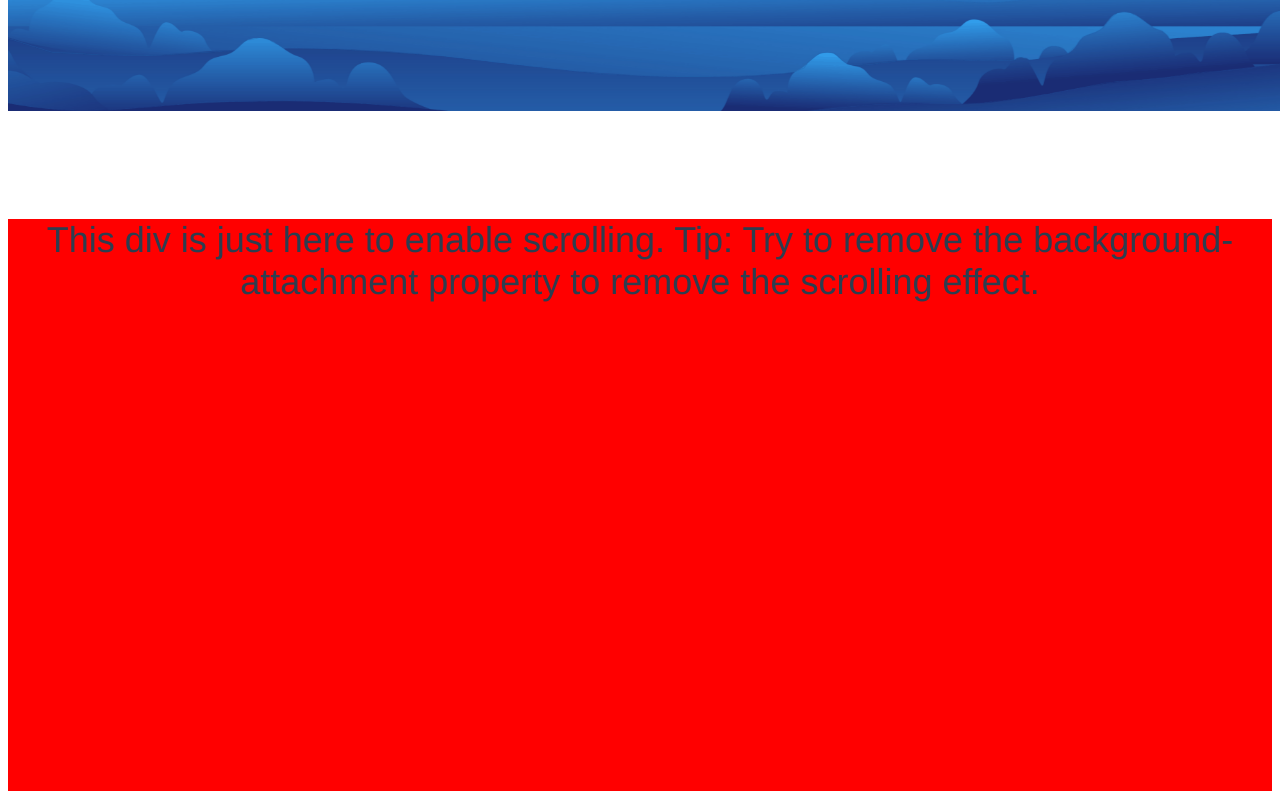
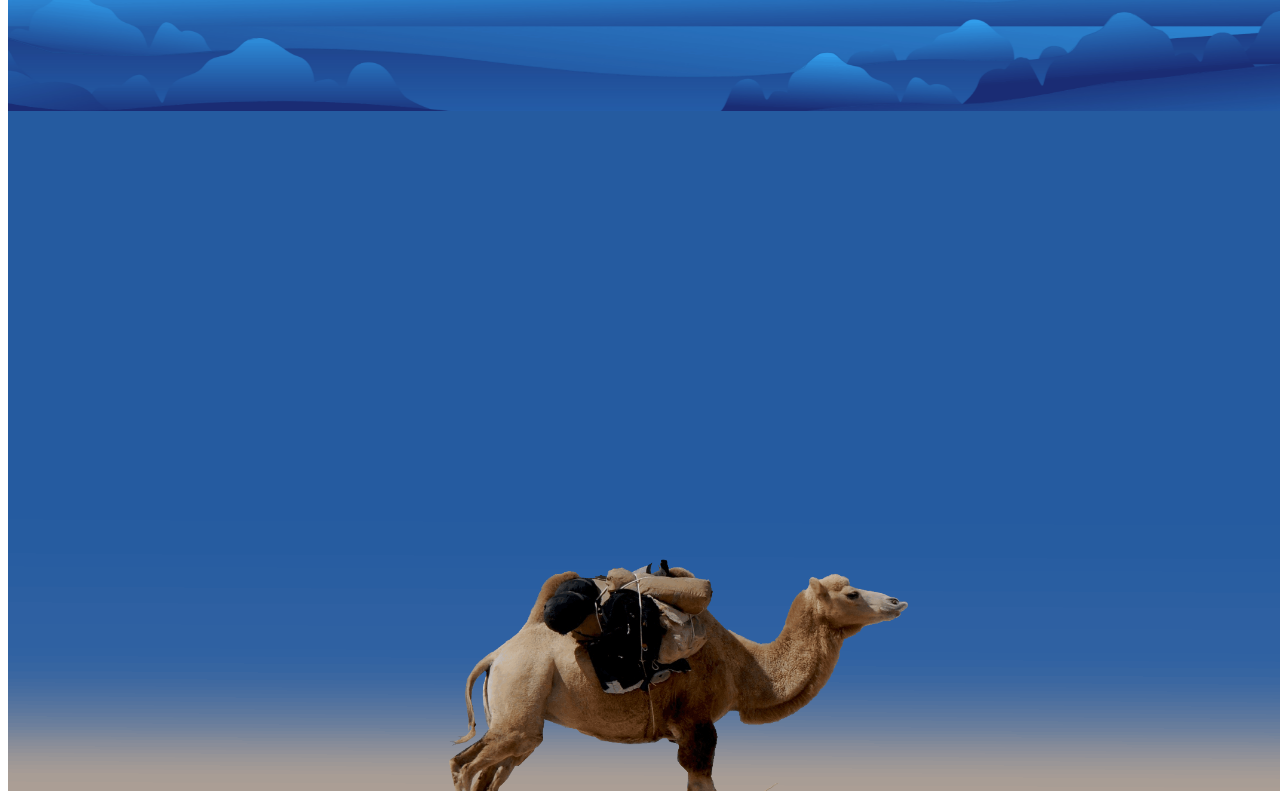
Before and after one commit to TWcamel/literate-doodle, a Vue app: page / in a window 1280 px wide. Shown: the part 849-1640 px from the top of the page. Built offline with nearby package versions, Linux system fonts and the light colour scheme.

Commit message:
coverImg

```diff
--- a/src/App.vue
+++ b/src/App.vue
@@ -12,6 +12,11 @@ export default {
 </script>
 
 <style>
+:root {
+    --bgcolorFist: #255ba0;
+    --bgcolorSecond: #dddbd7;
+}
+
 #app {
     font-family: Avenir, Helvetica, Arial, sans-serif;
     -webkit-font-smoothing: antialiased;
@@ -19,5 +24,6 @@ export default {
     text-align: center;
     color: #2c3e50;
     margin-top: 60px;
+    background-color: var(--bgcolorSecond);
 }
 </style>
--- a/src/components/CoverImg.vue
+++ b/src/components/CoverImg.vue
@@ -1,13 +1,28 @@
 <template>
-
+    <div
+        id="CoverImg"
+        :style="{
+            background: coverImg
+        }"
+    >
+    </div>
 </template>
 
 <script>
 export default {
-
+    data() {
+        return {
+            coverImg: `url(${require("@/assets/CoverImg.png")})`
+        }
+    }
 }
 </script>
 
 <style scoped>
-
+#CoverImg {
+    width: 100vw;
+    height: 1300px;
+    background-position: center !important;
+    background-size: cover !important;
+}
 </style>
--- a/src/components/ParallaxContainer.vue
+++ b/src/components/ParallaxContainer.vue
@@ -22,26 +22,15 @@ export default {
             ]
         }
     },
-    created() {
-        window.addEventListener("scroll", this.handleScroll, {
-            capture: false,
-            passive: true
-        })
+    mounted() {
+        this.stopListenOutOfDom()
     },
     destroy() {
         window.removeEventListener("scroll", this.handleScroll)
     },
-    mounted() {
-        console.info(
-            document
-                .querySelector("#ParallaxContainer")
-                .getElementsByTagName("div")[1]
-                .style.getPropertyValue("transform")
-        )
-    },
     methods: {
         handleScroll(event) {
-            let parent = document.querySelector("#ParallaxContainer")
+            const parent = document.querySelector("#ParallaxContainer")
             parent.style.setProperty("--y", `${window.scrollY}px`)
 
             // below code wouldn't worked, i hava no idea how could this happened
@@ -56,6 +45,25 @@ export default {
             //         "important"
             //     )
             // }
+        },
+
+        stopListenOutOfDom() {
+            const referenceImg = document.querySelector(
+                ".Parallax-item:last-child"
+            )
+
+            const observer = new IntersectionObserver(entries => {
+                const [{ isIntersecting }] = entries
+
+                if (isIntersecting)
+                    window.addEventListener("scroll", this.handleScroll, {
+                        capture: false,
+                        passive: true
+                    })
+                else window.removeEventListener("scroll", this.handleScroll)
+            })
+
+            observer.observe(referenceImg)
         }
     }
 }
@@ -66,8 +74,7 @@ export default {
     width: 100vw;
     height: 900px;
     --y: 0px;
-    --bgcolor: #2561ab;
-    background-color: var(--bgcolor);
+    background-color: var(--bgcolorFist);
 }
 
 #ParallaxContainer div {
--- a/src/pages/Profolio.vue
+++ b/src/pages/Profolio.vue
@@ -1,7 +1,7 @@
 <template>
     <div>
         <parallax-container />
-
+        <cover-img />
         <div
             style="height:1000px; margin-top:3em; background-color:red;font-size:36px"
         >
@@ -14,8 +14,9 @@
 
 <script>
 import ParallaxContainer from "../components/ParallaxContainer"
+import CoverImg from "../components/CoverImg"
 
 export default {
-    components: { ParallaxContainer }
+    components: { ParallaxContainer, CoverImg }
 }
 </script>
```
Also changed, not shown: src/assets/CoverImg.png (added).
